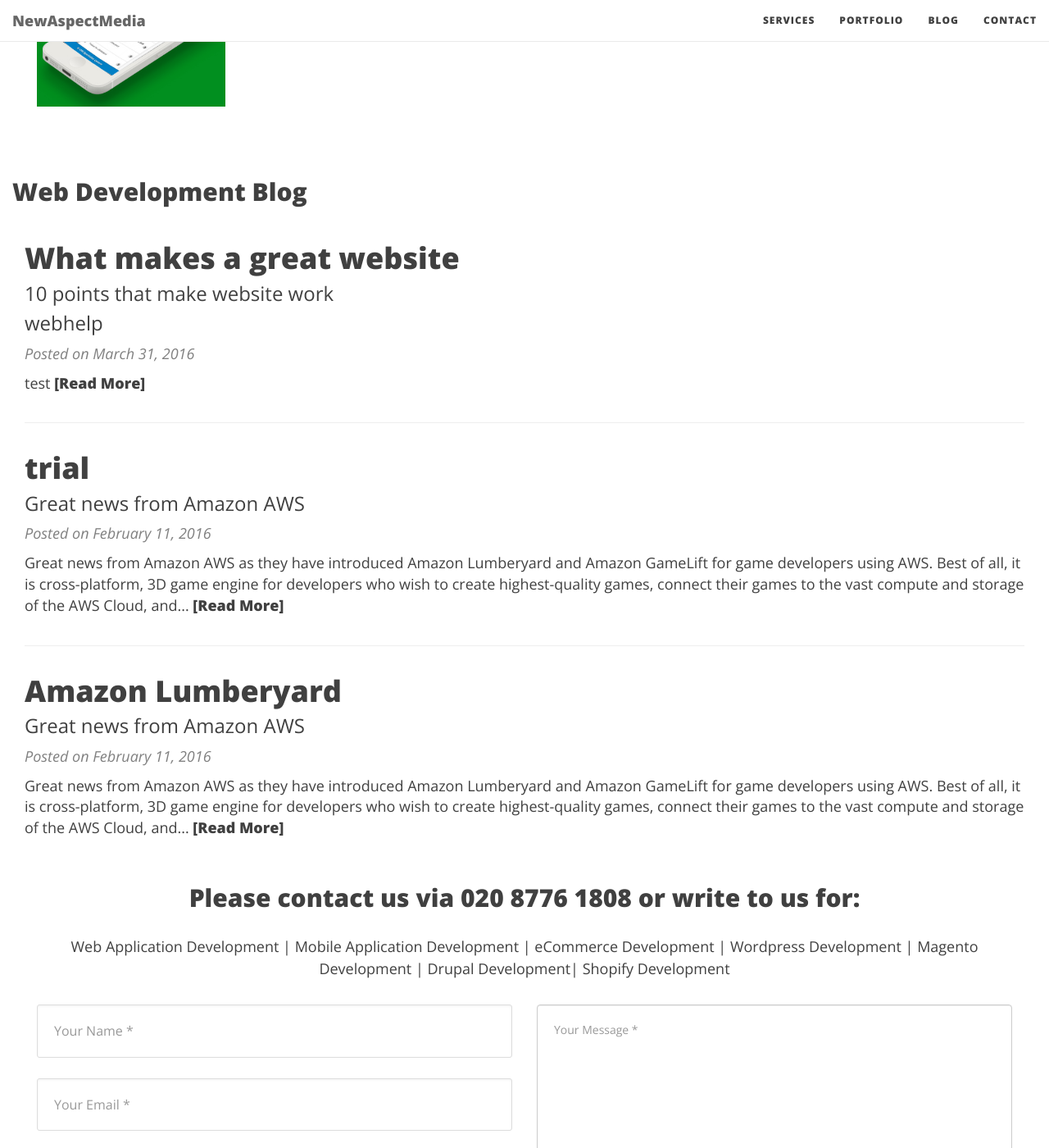
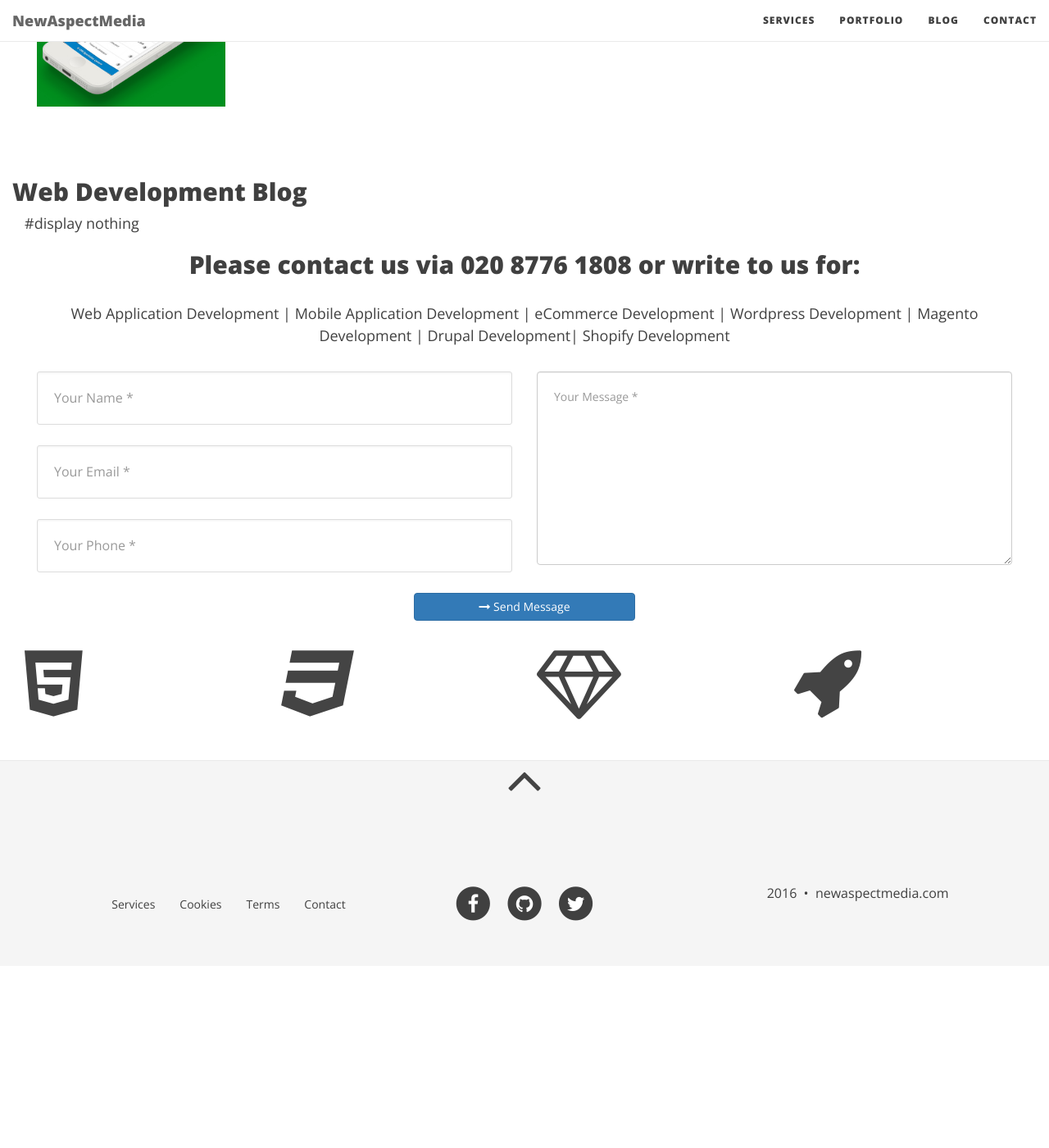
Before and after one commit to newmedia77/appxnam, a Jekyll site: the page built from index.html, in a window 1280 px wide and 1400 px high, scrolled down 3685 px. Shown: the whole window at 82% size. Built offline with Jekyll 4.4.1, drawn with Linux system fonts in a browser that asks for light colours; nearby versions of some CDN libraries; the list of posts is cut into pages by our own code; after the commit the page ends 4863 px from its top, so only the background shows below that.

Commit message:
andreas
if else

```diff
--- a/index.html
+++ b/index.html
@@ -368,6 +368,10 @@ subtitle: Hire Web Developer &amp; SEO Specialist in London
                 <section id="blog">
                    <div class="container">
                     <div class="row">
+
+                        {% if post.categories == webhelp %}
+                            #display nothing
+                        {% else %}
                   {% for post in paginator.posts %}
                      <article class="post-preview">
                      <a href="{{ post.url | prepend: site.baseurl }}">
@@ -412,6 +416,7 @@ subtitle: Hire Web Developer &amp; SEO Specialist in London
                   {% endif %}
                 </ul>
                 {% endif %}
+                {% endif %}
                 </div>
             </section>
         </div>
```
